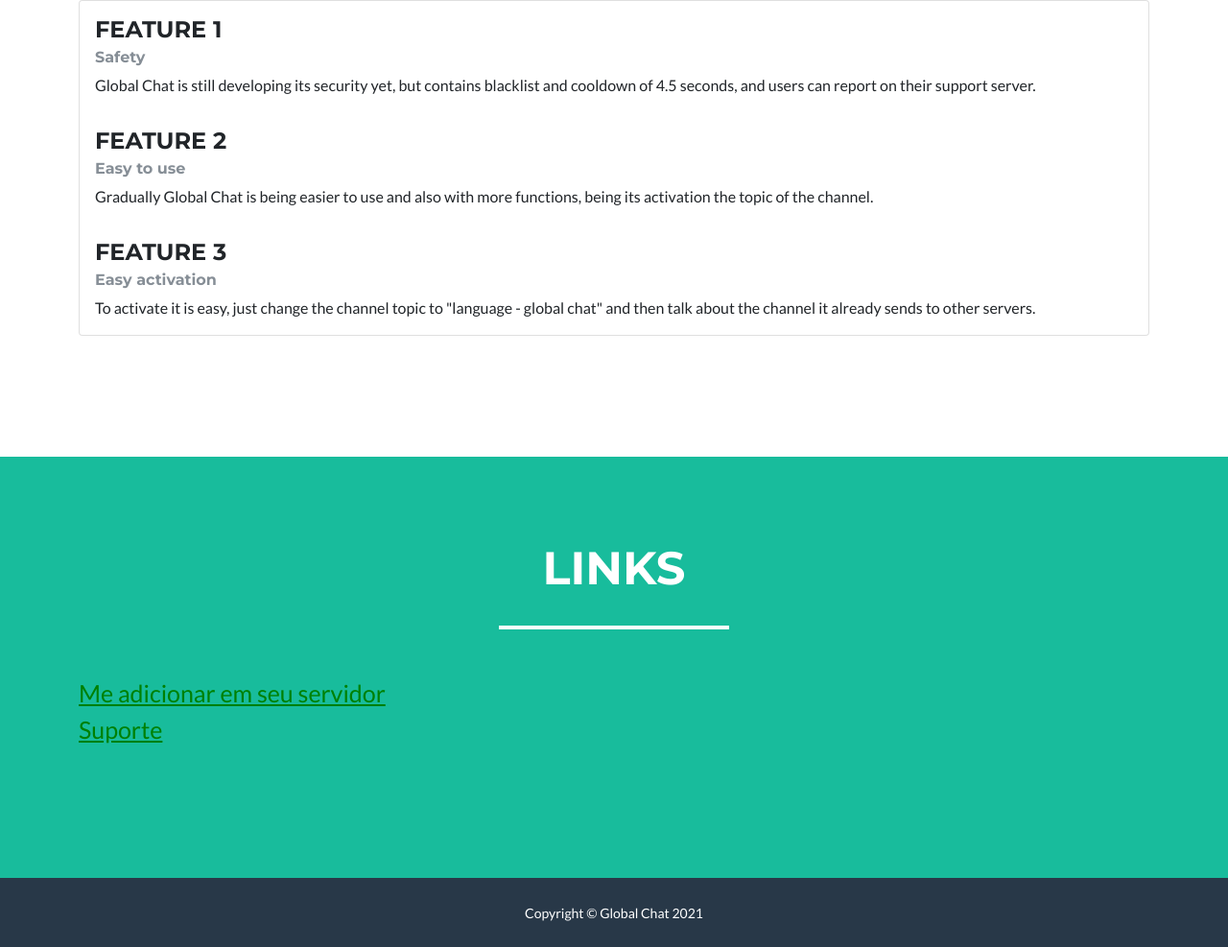
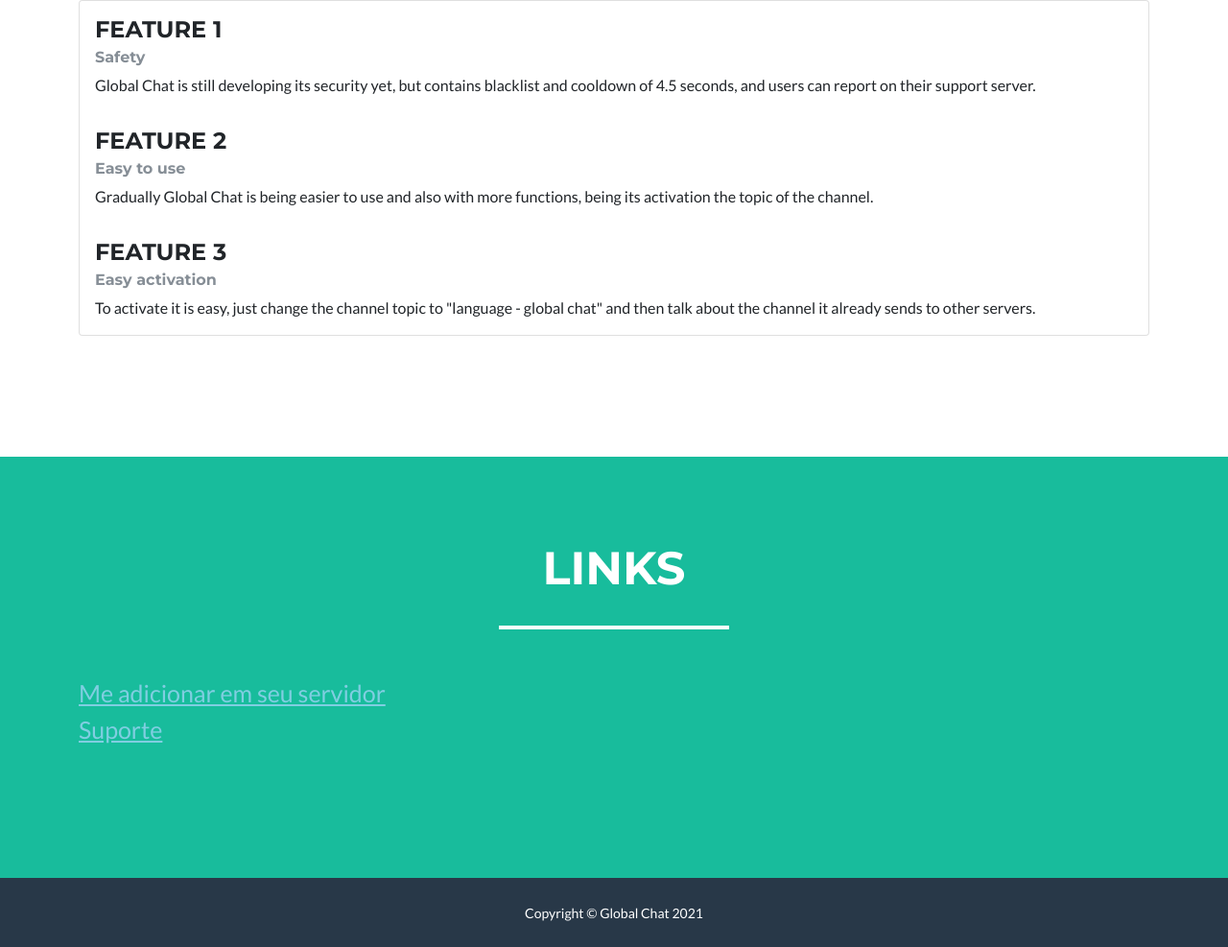
Before and after one commit to Bayziofc/globalchat, a plain HTML site: page index.html in a window 1280 px wide. Shown: the part 1112-2099 px from the top of the page at 96% size. Drawn offline with nearby package versions, Linux system fonts and the light colour scheme.

Commit message:
Update index.html

```diff
--- a/index.html
+++ b/index.html
@@ -72,7 +72,7 @@
             <hr class="star-light mb-5">
             <div class="row">
                 <div class="col">
-                    <p class="lead" style="font-size: 25px;"><a href="ttps://discord.com/api/oauth2/authorize?client_id=803482003869663273&permissions=446713679425&scope=bot" style="color: green;">Me adicionar em seu servidor</a><br /><a href="https://discord.gg/9btp39D77w" style="color: green;">Suporte</a></p>
+                    <p class="lead" style="font-size: 25px;"><a href="https://discord.com/api/oauth2/authorize?client_id=803482003869663273&permissions=446713679425&scope=bot" style="color: #80CEE1;">Me adicionar em seu servidor</a><br /><a href="https://discord.gg/9btp39D77w" style="color: #80CEE1;">Suporte</a></p>
                 </div>
             </div>
             <div class="text-center mt-4"></div>
```
